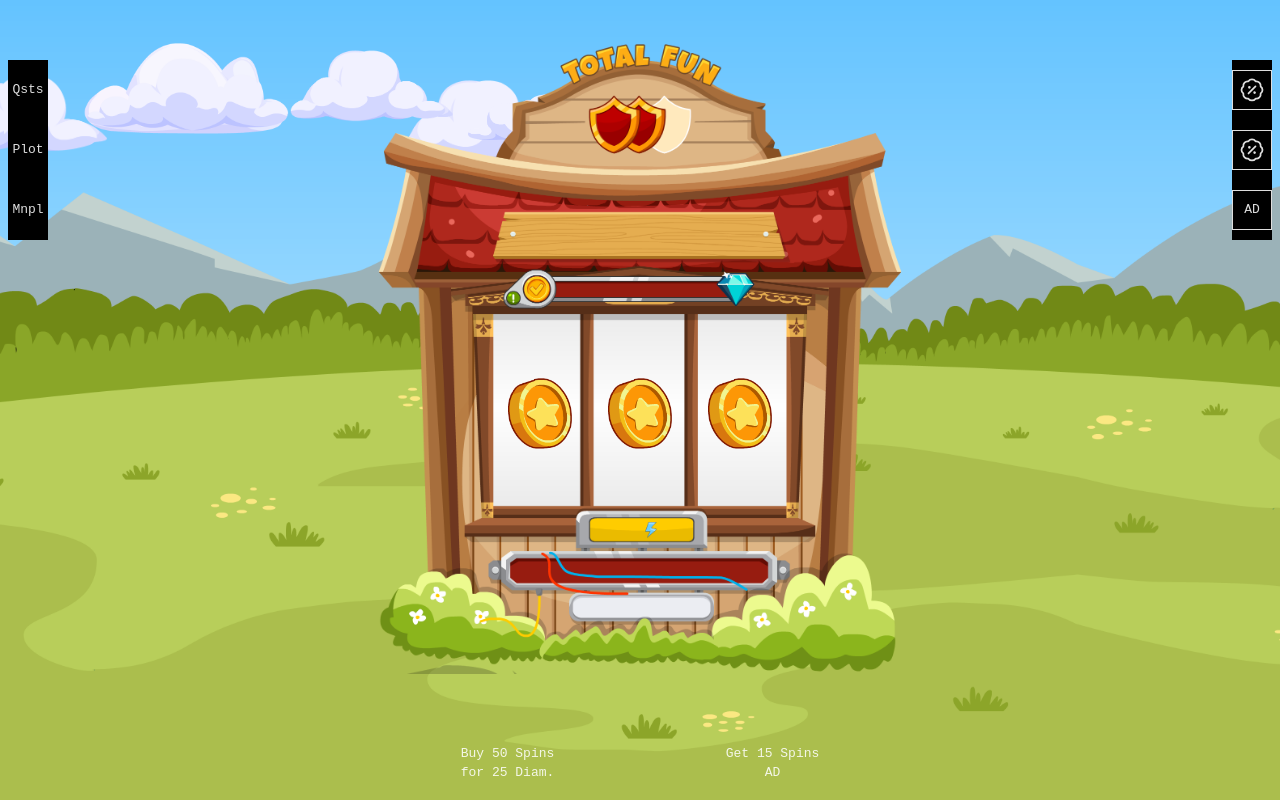
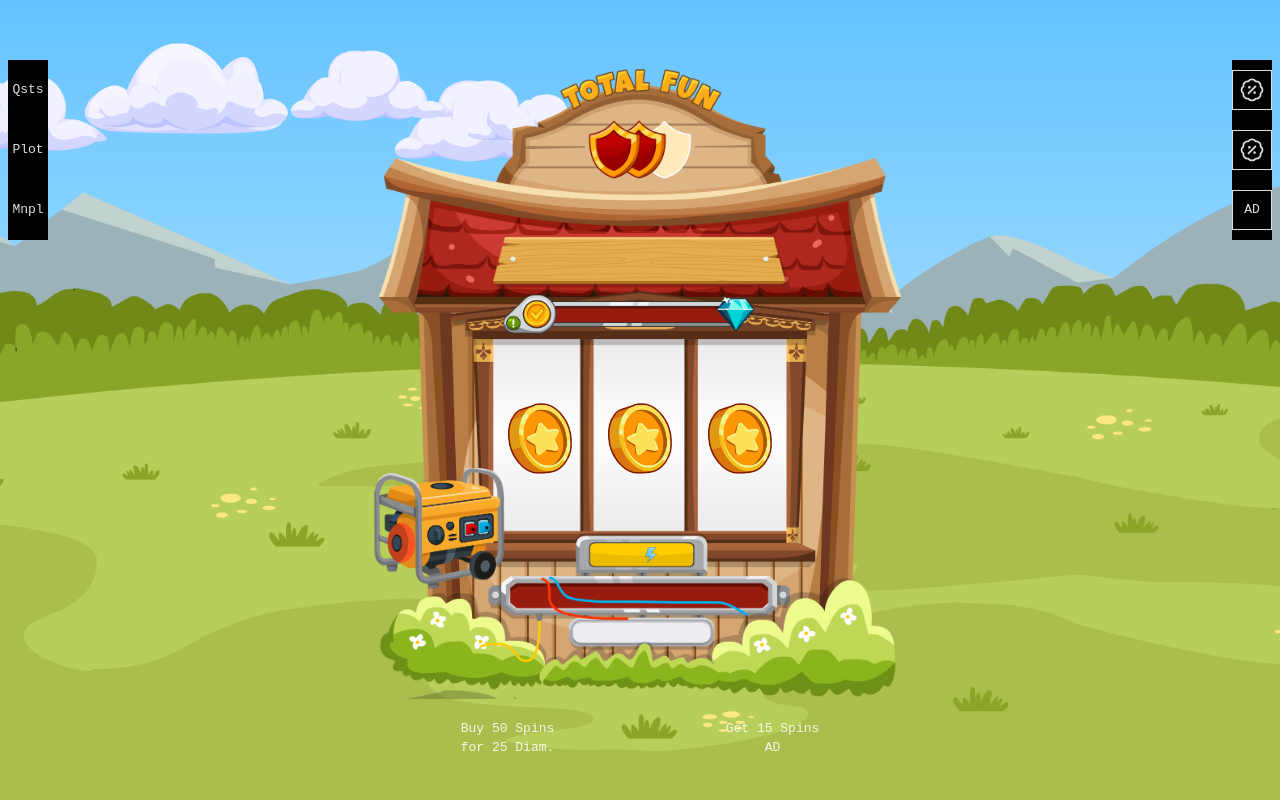
Before and after one commit to b8y-lab/lastwar-frontend, a Next.js app: page / in a window 1280 px wide. Built offline with nearby package versions, Linux system fonts and the light colour scheme; no server answers.

Commit message:
generator added

```diff
--- a/src/components/SlotMachine.tsx
+++ b/src/components/SlotMachine.tsx
@@ -6,6 +6,7 @@ import { useEffect, useState } from "react";
 import { getGameArray, getReelsRandomArray, getRouteByResults } from "@/utils/slot/symbols.ts";
 import BuySpinModal from "@/app/shop/_components/BuySpinModal.tsx";
 import { BoltIcon } from "@heroicons/react/24/outline";
+import { motion } from "framer-motion";
 
 const SlotReel = dynamic(() => import('@/components/SlotReel'), { ssr: false });
 
@@ -78,28 +79,45 @@ export default function SlotMachine()
 
     return (
 
-        <div className="flex flex-col items-center justify-center gap-[50px] mt-[35px] z-2">
+        <div className="relative flex flex-col items-center justify-center mt-[35px] z-2">
             <div className="flex flex-col justify-start items-center w-[530px] h-[630px]" style={{
             backgroundImage: 'url("/assets/slot/slot-house.png")',
             backgroundSize: 'cover',
             backgroundPosition: 'center',
         }}>
 
-            {/* <div className="w-1/2 h-15 relative flex flex-wrap items-center justify-center border py-2 pl-5 mb-2">
-                <BoltIcon className="size-5 absolute left-1/7"/>
-                { spins } / 50
-            </div> */}
-
             <div className="flex m-[260px] gap-[10px]">
                 <SlotReel symbol={reels[0]} spinning={rolling} />
                 <SlotReel symbol={reels[1]} spinning={rolling} />
                 <SlotReel symbol={reels[2]} spinning={rolling} />
             </div>
-
         </div>
 
+        <motion.div
+            style={{
+                width: 130,
+                height: 120,
+                backgroundImage: 'url("/assets/slot/generator.png")',
+                backgroundSize: "cover",
+                backgroundPosition: "center",
+                position: "absolute",
+                bottom: 179,
+                left: 0,
+            }}
+            animate={{
+                x: [0, -0.8, 0.6, -0.4, 0],
+                y: [0, 0.4, -0.3, 0.2, 0],
+                rotate: [0, -0.4, 0.3, -0.2, 0],
+            }}
+            transition={{
+                duration: 0.3,
+                repeat: Infinity,
+                ease: "linear",
+            }}
+        />
+
         { spins > 0 ? (
-                <button onClick={spin} disabled={rolling} className="spin-button button w-[260px] h-[160px]">
+                <button onClick={spin} disabled={rolling} className="spin-button button w-[260px] h-[160px] mt-[50px]">
                 </button>
             ) : (
                 <div className="flex flew-row justify-around items-center w-full h-15 mt-2">
```
Also changed, not shown: public/assets/slot/generator.png (added).
